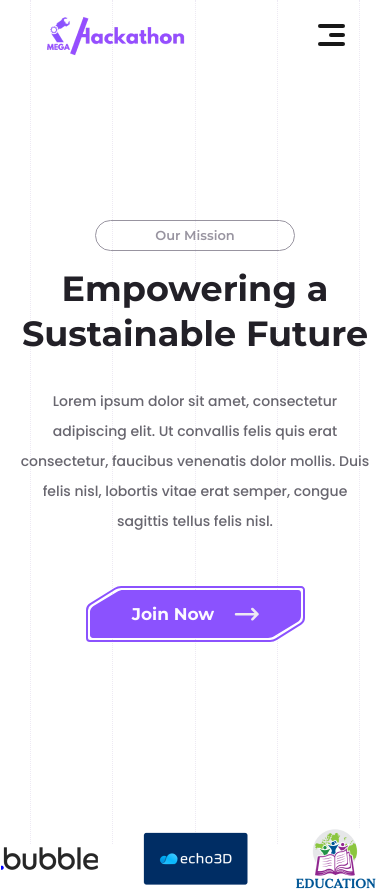
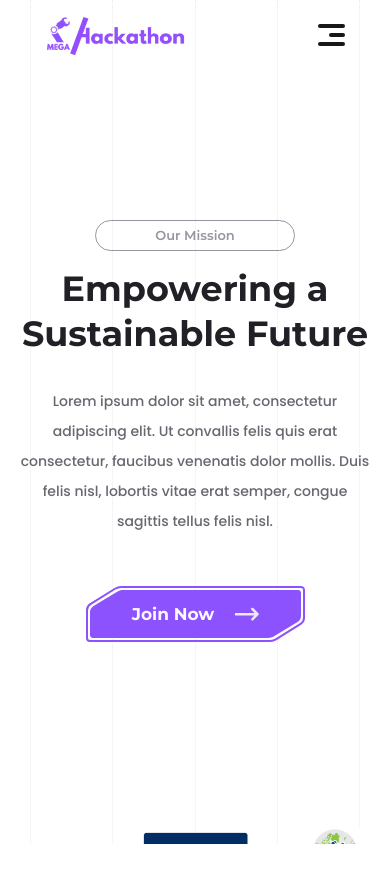
Before and after one commit to MEGA-Hackathon/megahack.tech, a Next.js app: page / in a window 390 px wide. Shown: the top 891 px of the page. After the commit the page ends 844 px from the top, so only its background shows below. Built offline with nearby package versions, Linux system fonts and the light colour scheme; some icons are missing.

Commit message:
hopefull fixed the mobile button issue

```diff
--- a/components/subcomponents/Button.tsx
+++ b/components/subcomponents/Button.tsx
@@ -22,7 +22,7 @@ const Button = ({
                     <svg width="156" height="44" viewBox="0 0 156 44" fill="none" xmlns="http://www.w3.org/2000/svg" className={`button-main ${className}`}>
                         <path d="M6.29621 16.0239C4.8651 16.9439 4 18.5284 4 20.2298V38C4 39.1046 4.89543 40 6 40H128.81C130.354 40 131.866 39.5529 133.162 38.7128L149.72 27.9782C151.142 27.0564 152 25.4772 152 23.7827V6C152 4.89543 151.105 4 150 4H27.3496C25.8156 4 24.3139 4.44104 23.0236 5.27057L6.29621 16.0239Z"/>
                         <path d="M3.20912 14.2139C1.82816 15.1429 1 16.6981 1 18.3625V41C1 42.1046 1.89543 43 3 43H130.874C132.476 43 134.04 42.5194 135.365 41.6203L152.807 29.7877C154.179 28.8572 155 27.3075 155 25.65V3C155 1.89543 154.105 1 153 1H25.2918C23.701 1 22.1463 1.47427 20.8264 2.36222L3.20912 14.2139Z" strokeWidth="2"/>
-                        <foreignObject x="0" y="0" className="button-wrapper">
+                        <foreignObject x="0" y="0" className="button-wrapper" width="100%" height="100%">
                             <div className="button-align">
                                 <p>{text}</p>
                             </div>
--- a/styles/global/Preferences.scss
+++ b/styles/global/Preferences.scss
@@ -57,6 +57,7 @@ body {
 	position: relative;
 	overflow-x: hidden;
 	overflow-anchor: none;
+	height: 100vh;
 }
 
 html {
```
